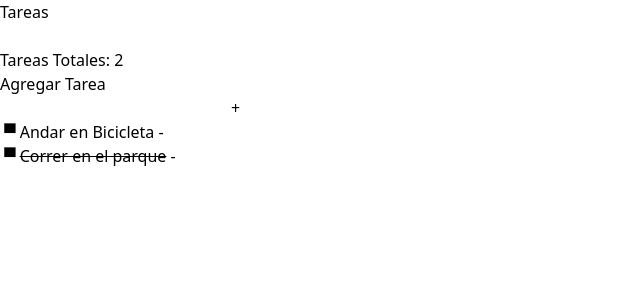
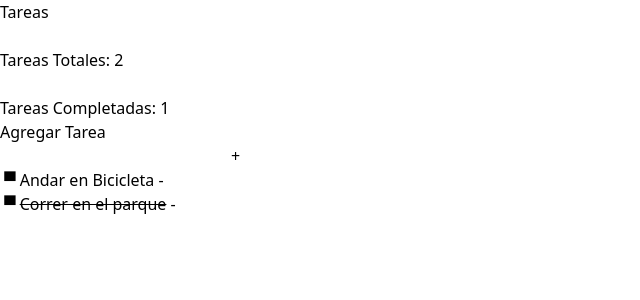
Before and after one commit to joaquinirigoyen/TO-DO, a React (Create React App) app in the folder pwa2024/: page / in a window 1280 px wide. Shown: the top 300 px of the page, without its empty margins (0-640 px from the left). Built offline with nearby package versions, Linux system fonts and the light colour scheme.

Commit message:
Tareas Completadas

```diff
--- a/pwa2024/src/Pages/Home/Home.jsx
+++ b/pwa2024/src/Pages/Home/Home.jsx
@@ -37,7 +37,8 @@ export default function Home(){
     return (
         <>
             <Titulo texto="Tareas" /><br/>
-            <h2>Tareas Totales: {tareas.length}</h2>
+            <h2>Tareas Totales: {tareas.length}</h2><br/>
+            <h2>Tareas Completadas: {tareas.filter(tarea=>tarea.estaCompletada===true).length}</h2>
             <AgregarTarea agregarTarea={agregarTareaNueva}/>
             <ListaTareas tareasA={tareas} cambiarEstado={cambiarEstado} eliminarTarea={eliminarTarea} />
         </>
```
